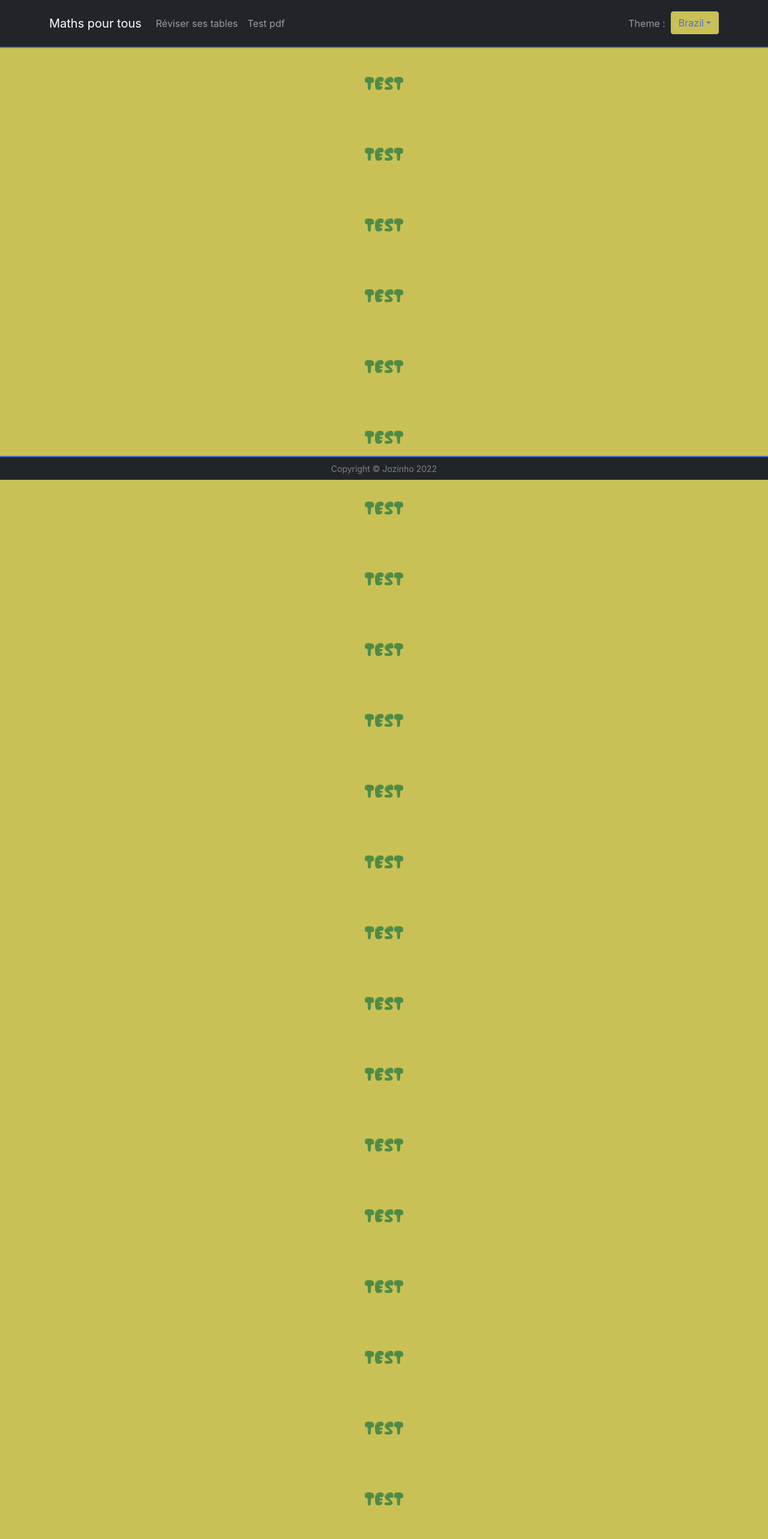
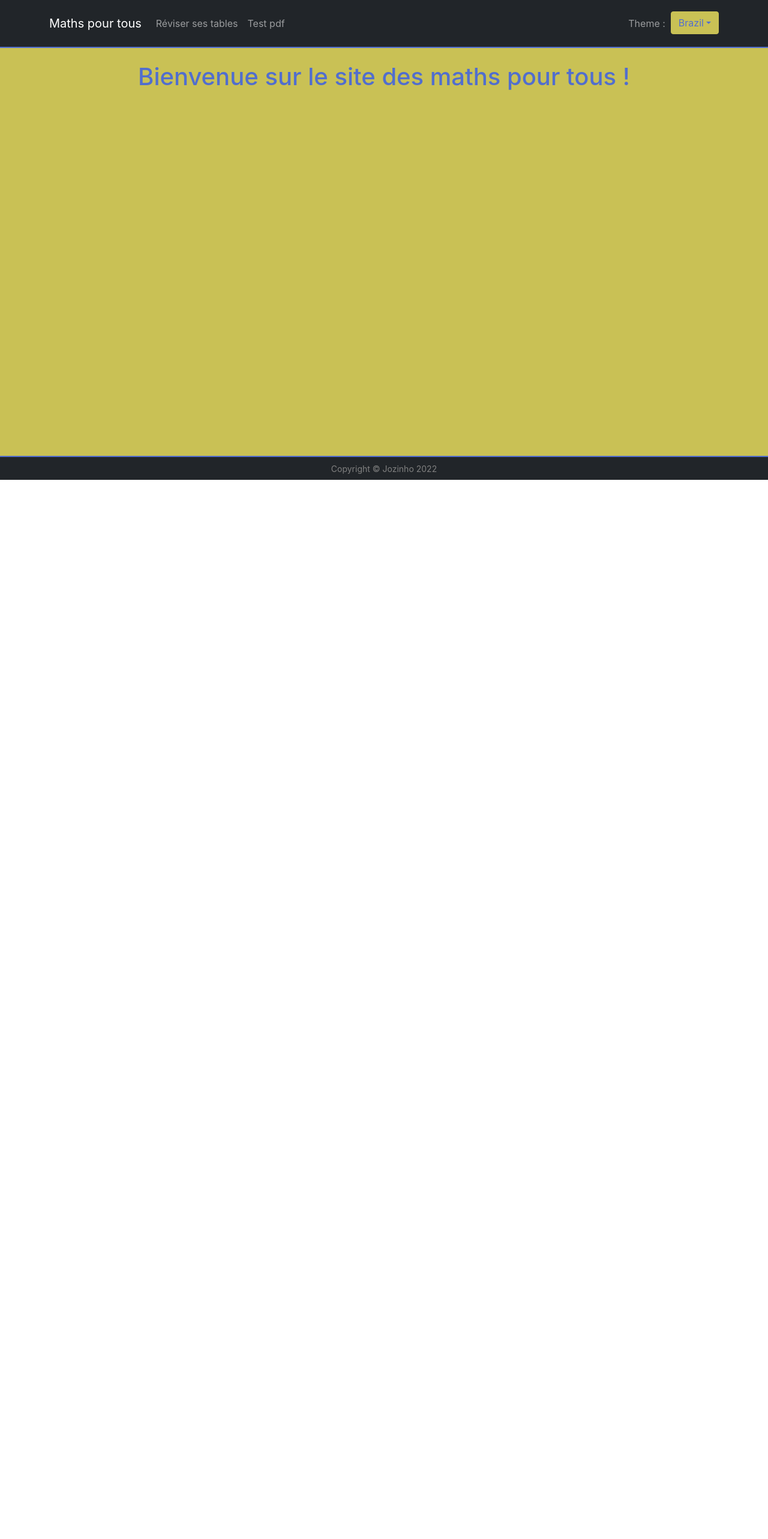
Before and after one commit to jozinho22/maths, a React (Create React App) app: page / in a window 1280 px wide. Shown: the top 2566 px of the page at 60% size. After the commit the page ends 800 px from the top, so only its background shows below. Built offline with nearby package versions, Linux system fonts and the light colour scheme.

Commit message:
ready to first deploy

```diff
--- a/src/components/home/Home.jsx
+++ b/src/components/home/Home.jsx
@@ -6,28 +6,8 @@ const Home = () => {
 
     return (
         <Container className="RelativeContainer">
-            <div className="ChocoTitle">Test</div>
-            <div className="ChocoTitle">Test</div>
-            <div className="ChocoTitle">Test</div>
-            <div className="ChocoTitle">Test</div>
-            <div className="ChocoTitle">Test</div>
-            <div className="ChocoTitle">Test</div>
-            <div className="ChocoTitle">Test</div>
-            <div className="ChocoTitle">Test</div>
-            <div className="ChocoTitle">Test</div>
-            <div className="ChocoTitle">Test</div>
-            <div className="ChocoTitle">Test</div>
-            <div className="ChocoTitle">Test</div>
-            <div className="ChocoTitle">Test</div>
-            <div className="ChocoTitle">Test</div>
-            <div className="ChocoTitle">Test</div>
-            <div className="ChocoTitle">Test</div>
-            <div className="ChocoTitle">Test</div>
-            <div className="ChocoTitle">Test</div>
-            <div className="ChocoTitle">Test</div>
-            <div className="ChocoTitle">Test</div>
-            <div className="ChocoTitle">Test</div>
-            <div className="ChocoTitle">Test</div>
+            <br/>
+            <h1> Bienvenue sur le site des maths pour tous !</h1>
 
         </Container>
     );
```
Also changed, not shown: package.json (+6 -1 lines), 1 other file (tests, documents, lock files or other folders).
